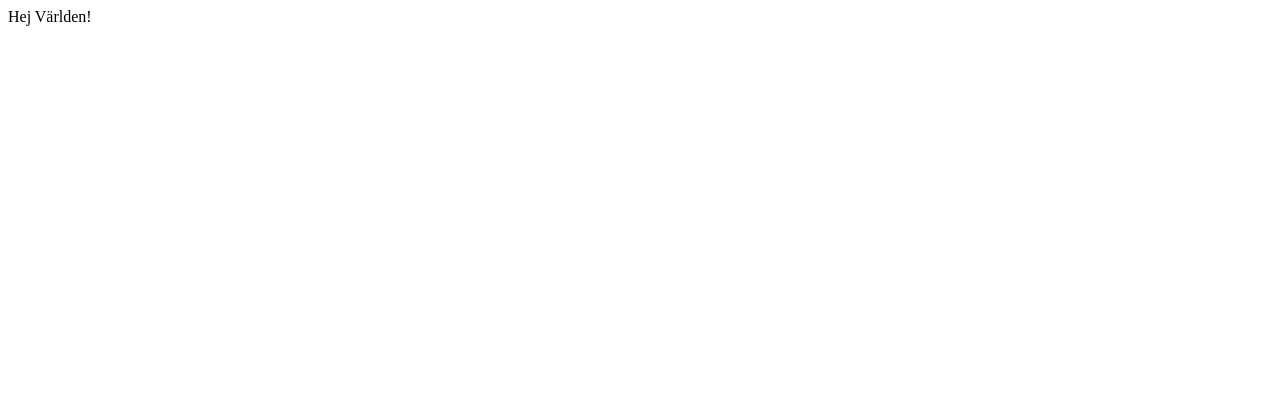
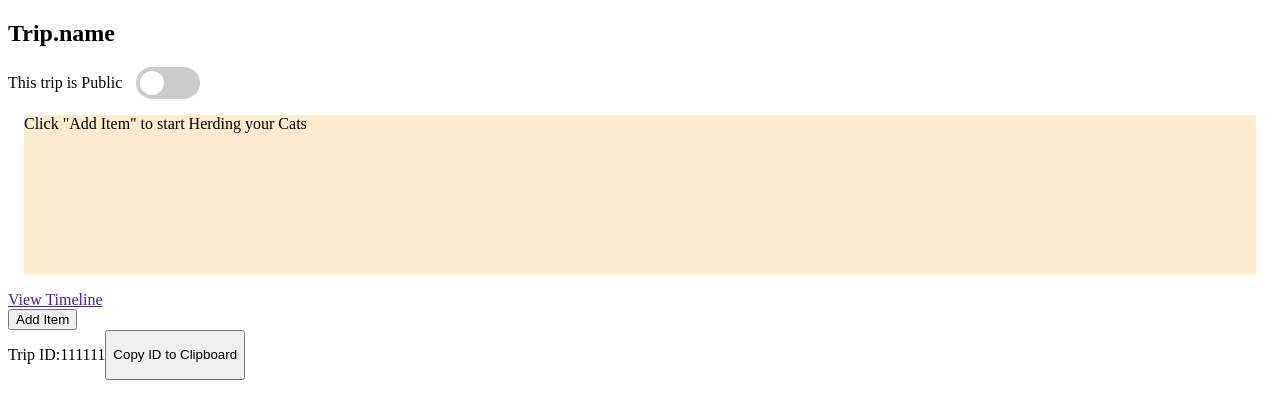
Before and after one commit to coding-bootcamps-eu/final-project-2024-01-herding-cats, a Vue app: page /trip in a window 1280 px wide. Before the commit this address had no page. Shown: the top 418 px of the page. Built offline with nearby package versions, Linux system fonts and the light colour scheme.

Commit message:
chore: create view "trip overview"

```diff
--- a/src/App.vue
+++ b/src/App.vue
@@ -1 +1,3 @@
-<template>Hej Världen!</template>
+<template>
+  <router-view />
+</template>
--- a/src/router/index.js
+++ b/src/router/index.js
@@ -1,5 +1,6 @@
 import { createRouter, createWebHistory } from 'vue-router'
 import HomeView from '../views/HomeView.vue'
+import TripOverview from '@/views/TripOverview.vue'
 
 const router = createRouter({
   history: createWebHistory(import.meta.env.BASE_URL),
@@ -8,6 +9,11 @@ const router = createRouter({
       path: '/',
       name: 'home',
       component: HomeView
+    },
+    {
+      path: '/trip',
+      name: 'Trip',
+      component: TripOverview
     }
   ]
 })
--- /dev/null
+++ b/src/views/TripOverview.vue
@@ -0,0 +1,33 @@
+<template>
+  <h2>Trip.name</h2>
+  <ToggleSwitch labelText="This trip is Public" />
+  <section class="overview">Click "Add Item" to start Herding your Cats</section>
+  <nav>
+    <a href="">View Timeline</a>
+  </nav>
+  <button>Add Item</button>
+  <section id="trip-id">
+    <p>Trip ID:111111</p>
+    <button>Copy ID to Clipboard</button>
+  </section>
+</template>
+
+<script>
+import ToggleSwitch from '@/components/ToggleSwitch.vue'
+export default {
+  components: {
+    ToggleSwitch
+  }
+}
+</script>
+
+<style scoped>
+#trip-id {
+  display: flex;
+}
+.overview {
+  margin: 1rem;
+  min-height: 10rem;
+  background-color: blanchedalmond;
+}
+</style>
```
